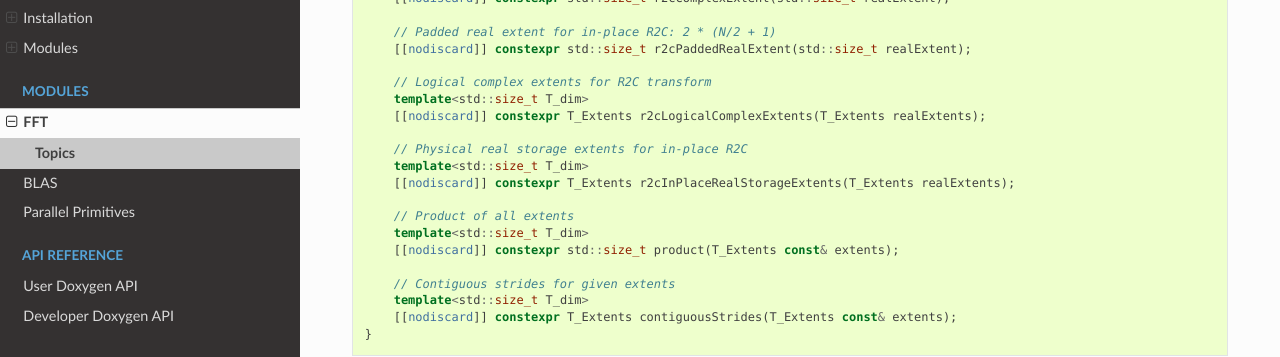
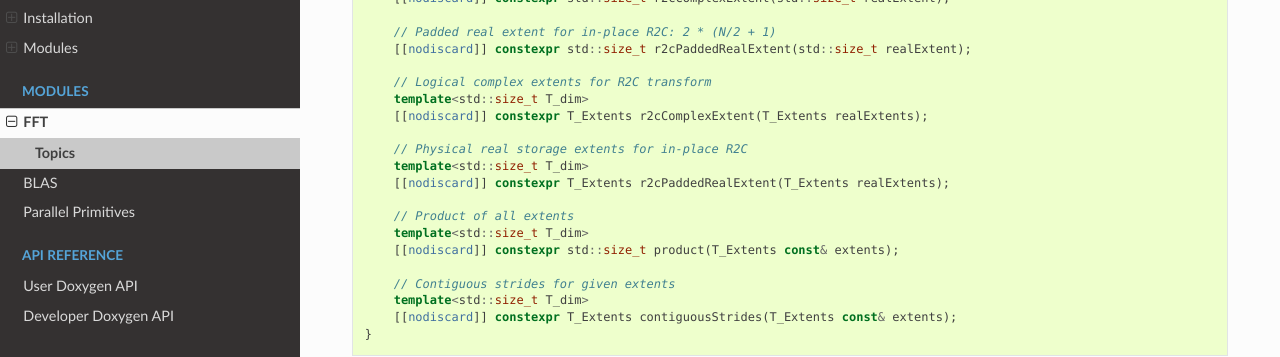
Before and after one commit to psychocoderHPC/alpakaVendor, a Sphinx documentation site: the page built from doc/source/fft/fft_api_reference.rst, in a window 1280 px wide and 900 px high, scrolled down 1847 px. Shown: the part 151-508 px from the top of the window. Built offline with Sphinx 7.4.7 and the Read the Docs theme 3.1.0, drawn with Linux system fonts in a browser that asks for light colours.

Commit message:
refactor extent helpers

```diff
--- a/doc/source/fft/fft_api_reference.rst
+++ b/doc/source/fft/fft_api_reference.rst
@@ -111,11 +111,11 @@ Padding helpers
 
        // Logical complex extents for R2C transform
        template<std::size_t T_dim>
-       [[nodiscard]] constexpr T_Extents r2cLogicalComplexExtents(T_Extents realExtents);
+       [[nodiscard]] constexpr T_Extents r2cComplexExtent(T_Extents realExtents);
 
        // Physical real storage extents for in-place R2C
        template<std::size_t T_dim>
-       [[nodiscard]] constexpr T_Extents r2cInPlaceRealStorageExtents(T_Extents realExtents);
+       [[nodiscard]] constexpr T_Extents r2cPaddedRealExtent(T_Extents realExtents);
 
        // Product of all extents
        template<std::size_t T_dim>
```
Also changed, not shown: 4 other files.
